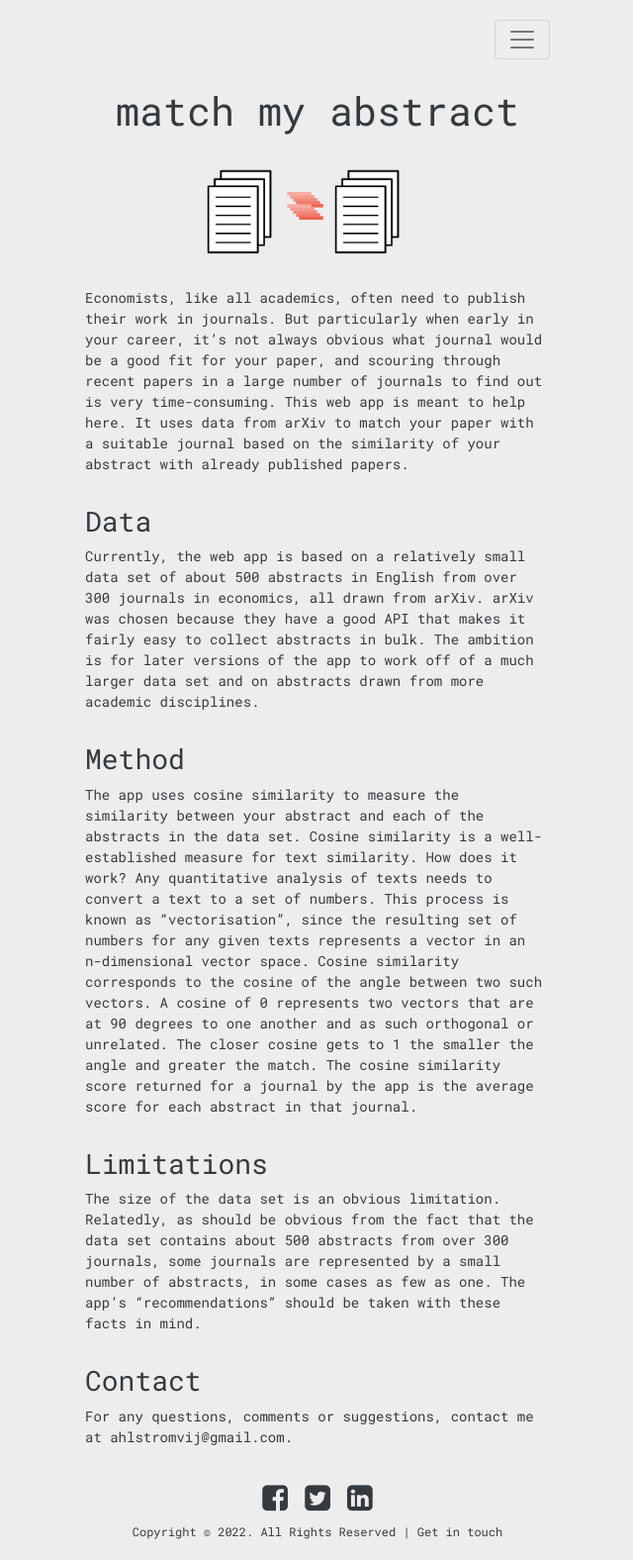
After one commit to ahlstromvij/match_my_abstract, a Django app: page /about/ in a window 1280 px wide. The commit adds this page. Shown: the whole page at 99% size, without its empty margins (319-959 px from the left). Run offline with Django 4.2, Linux system fonts and the light colour scheme; some libraries are stand-ins or nearby versions.

Commit message:
Navbar and about page

```diff
--- a/abstract_match/static/css/styles.css
+++ b/abstract_match/static/css/styles.css
@@ -45,14 +45,24 @@ a:link {
 
 .bottom_copy {
     padding-top: 10px;
+    padding-bottom: 20px;
     text-align: center;
     font-size: 12px;
 }
 
 h1 {
-    padding-top: 40px;
+    padding-top: 20px;
     padding-bottom: 20px;
     text-align: center;
+}
+
+h3 {
+    padding-top: 15px;
+}
+
+.navbar {
+    padding-top: 20px;
+    padding-right: 0px;
 }
 
 .center {
--- a/abstract_match/urls.py
+++ b/abstract_match/urls.py
@@ -1,9 +1,10 @@
 # abstract_match/urls.py
 from django.urls import path
 from .import views
-from .views import ResultsView
+from .views import ResultsView, AboutPageView
 
 urlpatterns = [
 	path('', views.get_abstract, name='home'),
 	path('results/', ResultsView.as_view(), name='results'),
+	path('about/', AboutPageView.as_view(), name='intro'),
 ]
--- a/abstract_match/views.py
+++ b/abstract_match/views.py
@@ -11,6 +11,9 @@ from django.conf import settings
 
 class HomePageView(TemplateView):
 	template_name = 'home.html'
+
+class AboutPageView(TemplateView):
+	template_name = 'about.html'
 
 def get_abstract(request):
     # if this is a POST request we need to process the form data
--- /dev/null
+++ b/templates/about.html
@@ -0,0 +1,27 @@
+<!-- templates/about.html -->
+{% extends 'base.html' %}
+
+{% load static %}
+
+{% block content %}
+
+<h1>match my abstract</h1>
+<div class="center">
+    <img src="{% static 'img/doc.png' %}" width="75px"> <span class="text_shadows">=</span> <img src="{% static 'img/doc.png' %}" width="75px">
+</div>
+
+<p>Economists, like all academics, often need to publish their work in journals. But particularly when early in your career, it’s not always obvious what journal would be a good fit for your paper, and scouring through recent papers in a large number of journals to find out is very time-consuming. This web app is meant to help here. It uses data from arXiv to match your paper with a suitable journal based on the similarity of your abstract with already published papers.</p>
+
+<h3>Data</h3>
+<p>Currently, the web app is based on a relatively small data set of about 500 abstracts in English from over 300 journals in economics, all drawn from arXiv. arXiv was chosen because they have a good API that makes it fairly easy to collect abstracts in bulk. The ambition is for later versions of the app to work off of a much larger data set and on abstracts drawn from more academic disciplines.</p>
+
+<h3>Method</h3>
+<p>The app uses cosine similarity to measure the similarity between your abstract and each of the abstracts in the data set. Cosine similarity is a well-established measure for text similarity. How does it work? Any quantitative analysis of texts needs to convert a text to a set of numbers. This process is known as “vectorisation”, since the resulting set of numbers for any given texts represents a vector in an n-dimensional vector space. Cosine similarity corresponds to the cosine of the angle between two such vectors. A cosine of 0 represents two vectors that are at 90 degrees to one another and as such orthogonal or unrelated. The closer cosine gets to 1 the smaller the angle and greater the match. The cosine similarity score returned for a journal by the app is the average score for each abstract in that journal.</p>
+
+<h3>Limitations</h3>
+<p>The size of the data set is an obvious limitation. Relatedly, as should be obvious from the fact that the data set contains about 500 abstracts from over 300 journals, some journals are represented by a small number of abstracts, in some cases as few as one. The app’s “recommendations” should be taken with these facts in mind.</p>
+
+<h3>Contact</h3>
+<p>For any questions, comments or suggestions, contact me at ahlstromvij@gmail.com.</p>
+
+{% endblock content %}
--- a/templates/base.html
+++ b/templates/base.html
@@ -19,6 +19,20 @@
         <div class="container">
             <div class="row">
                 <div class="col-sm-12">
+                    <nav class="navbar navbar-light">
+                        <button class="navbar-toggler ml-auto" type="button" data-toggle="collapse" data-target="#collapseExample" aria-expanded="false" aria-controls="collapseExample">
+                            <span class="navbar-toggler-icon"></span>
+                        </button>
+                    </nav>
+                    <div class="collapse" id="collapseExample">
+                        <div class="card card-body">
+                            <a href="../">Home</a>
+                            <hr>
+                            <a href="about/">About</a>
+                            <hr>
+                            <a href="mailto:ahlstromvij@gmail.com">Get in touch</a>
+                        </div>
+                    </div>
                     {% block content %}
                     {% endblock content %}
                     <div class="bottom_copy">
```
Also changed, not shown: 1 other file.
